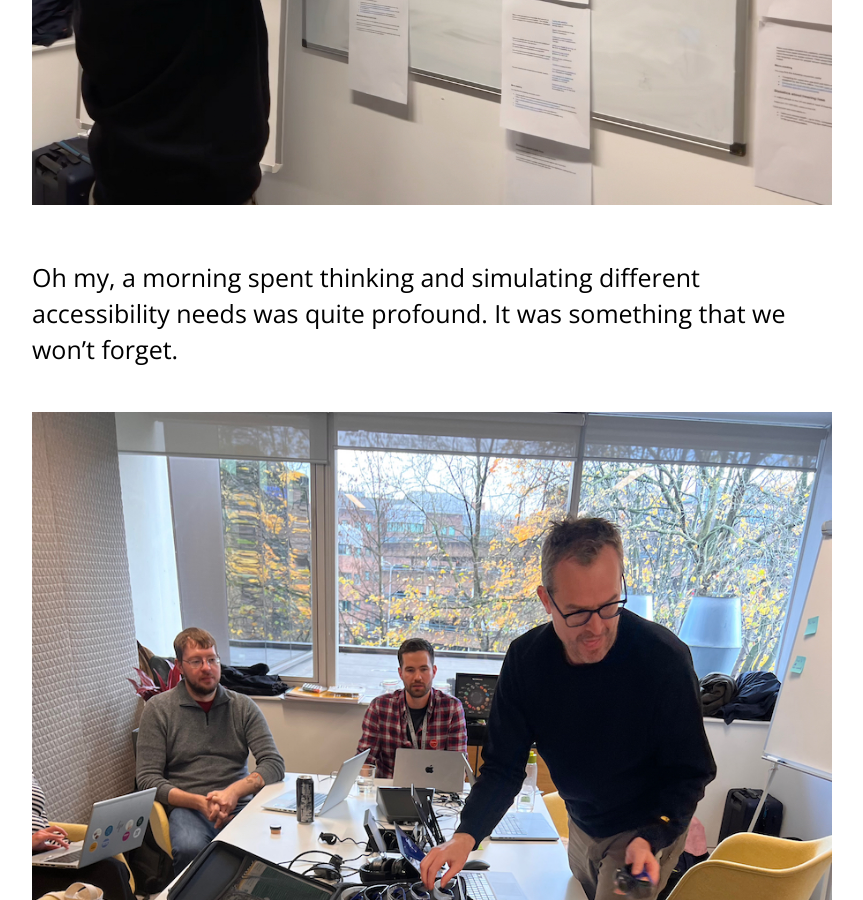
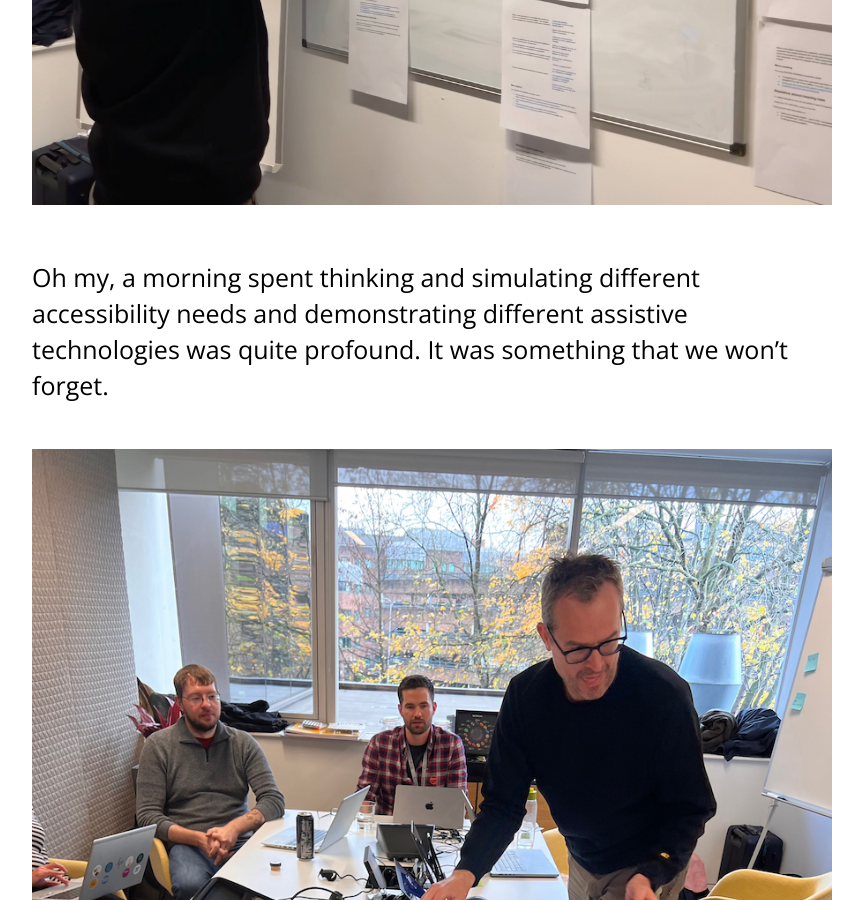
Before and after one commit to learnbymakingwales/learnbymakingwales.github.io, a Jekyll site: the page built from en/updates/_posts/2022-12-02-week-eight.md, in a window 1280 px wide and 900 px high, scrolled down 3592 px. Shown: the whole window, without its empty margins (208-1071 px from the left). Built offline with Jekyll 4.4.1, drawn with Linux system fonts in a browser that asks for light colours; part of the change alters nothing that is shown.

Commit message:
Copy amends
Included copy amends and suggestions from Alistair Duggin

```diff
--- a/en/updates/_posts/2022-12-02-week-eight.md
+++ b/en/updates/_posts/2022-12-02-week-eight.md
@@ -35,19 +35,19 @@ We picked 3 areas because each of these cause some confusion for people using NR
 
 
 ## Building in accessibility from the start
-Our second guest was [Alistair Duggin](https://twitter.com/dugboticus), who led on accessibility for the UK’s Government Digital Service and has previously done work with Apple and BBC. We’d asked him to help us build empathy with users with vision, hearing, mobility and cognitive impairment.
+Our second guest was [Alistair Duggin](https://alistairduggin.com), who led on accessibility for the UK’s Government Digital Service and has previously done work with Apple and BBC. We’d asked him to help us build empathy with users with vision, hearing, mobility and cognitive impairment.
 
-![Photo of Alistair Duggin sticking do’s and don’ts for accessibility on a wall.  He’s smiling.](/assets/images/alistair-duggin-smiling.jpeg){:loading="lazy"}
+![Alistair Duggin sticking do’s and don’ts for accessibility on a wall.  He’s smiling.](/assets/images/alistair-duggin-smiling.jpeg){:loading="lazy"}
 
-Oh my, a morning spent thinking and simulating different accessibility needs was quite profound.  It was something that we won’t forget.
+Oh my, a morning spent thinking and simulating different accessibility needs and demonstrating different assistive technologies was quite profound.  It was something that we won’t forget.
 
 ![Alistair is handing out Sim-Specs to people in the Lab to help them understand different vision-impairment conditions.](/assets/images/handing-out-specs.jpeg){:loading="lazy"}
 
-![Laura with a set of Sim-Specs, trying to read a book.](/assets/images/laura-sim-specs.jpeg){:loading="lazy"}
+![Laura Laura wearing glasses simulating tunnel vision, trying to read a pamphlet.](/assets/images/laura-sim-specs.jpeg){:loading="lazy"}
 
 We did an exercise around [personas of people that have impairments or disabilities](https://www.gov.uk/government/publications/understanding-disabilities-and-impairments-user-profiles) and discussed some [do’s and don'ts of designing for accessibility](https://accessibility.blog.gov.uk/2016/09/02/dos-and-donts-on-designing-for-accessibility/).  All of us concluded there is zero reason not to do this from the outset. Good accessibility is good design. Delaying considering it or adding it in later is a fool’s game: it will cost way more and needlessly exclude people.
 
-![A photo of a four-by-four grid made of masking tape, stuck on a wall.  Down the left-side of the grid are post-its with the job roles of Service Designer, Content Designer, Visual and Interaction Design, and Frontend Coder written on them.  Across the top of the grid are post-its with Accessible Defaults, Allow Modifications, Provide Alternatives, and Works with Assisted Technology written on them.  The content of the grid is populated with Do’s and Don’ts stuck on bits of paper.  The majority of the Do’s were defaults and should be considered from the start](/assets/images/accessibility-grid.jpeg){:loading="lazy"}
+![A four-by-four grid made of masking tape, stuck on a wall.  Down the left-side are post-its with Service Design, Content Design, Visual and Interaction Design, and Frontend Code.  Across the top are post-its with Accessible Defaults, Allow Modifications, Provide Alternatives, and Works with Assisted Technology.  The grid is populated with the Do’s and Don’ts posters that have been cut up into the individual recommendations and added to the relevant grid.  The majority are in Accessible defaults and fall under Content Design and Visual and Interaction Design. There are also recommendations in Provide Alternatives for Service Design and Content Design. And Front Code recommendations for Allow modifications and Works with Assistive Technology](/assets/images/accessibility-grid.jpeg){:loading="lazy"}
 
 
 ## Sketching our first ideas
```
